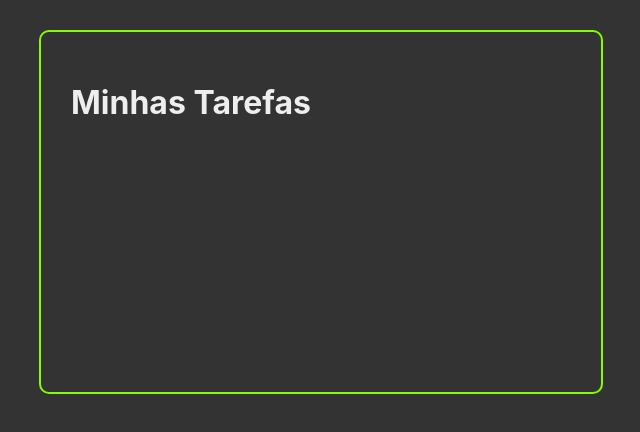
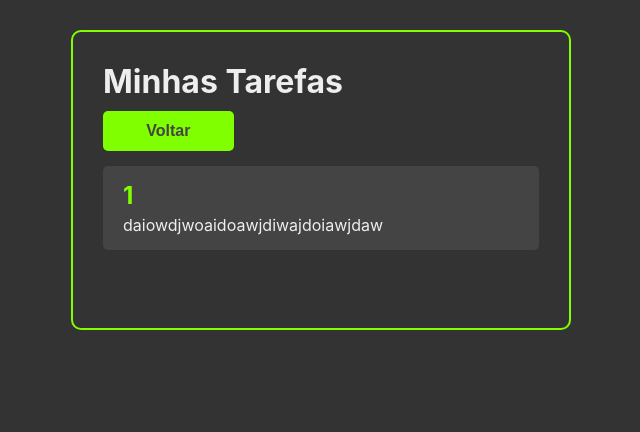
Before and after one commit to analuisadev/Task-List, a React (Create React App) app in the folder listadetarefas/: page /1 in a window 1280 px wide. Shown: the top 432 px of the page, without its empty margins (319-959 px from the left). Built offline with nearby package versions, Linux system fonts and the light colour scheme.

Commit message:
resolvendo bugs

```diff
--- a/listadetarefas/src/App.jsx
+++ b/listadetarefas/src/App.jsx
@@ -66,7 +66,7 @@ function App() {
                   handleTaskClick={handleTaskClick} handleTaskDeletion={handleTaskDeletion}/>
                 </>
             )}/>
-            <Route path="/:taskTitle " exact render={TaskDetails}/>
+            <Route path="/:taskTitle" exact component={TaskDetails}/>
         </div>
       </Router>
     );
--- a/listadetarefas/src/components/Button.jsx
+++ b/listadetarefas/src/components/Button.jsx
@@ -3,7 +3,7 @@ import styles from './Button.module.css'
 
 function Button({children, onClick}) {
     return (
-        <button onClick={onClick} className={styles.button}>Adicionar</button>
+        <button onClick={onClick} className={styles.button}>{children}</button>
     )
 };
 
--- a/listadetarefas/src/components/Task.jsx
+++ b/listadetarefas/src/components/Task.jsx
@@ -1,8 +1,14 @@
 import React from 'react';
 import styles from './Task.module.css';
 import {CgClose, CgInfo} from 'react-icons/cg'
+import {useHistory} from 'react-router-dom'
 
 function Task({task, handleTaskClick, handleTaskDeletion}) {
+    const history = useHistory();
+
+    const handleTaskDetailsClick = () => {
+        history.push(`/${task.title}`)
+    }
     return (
         <div className={styles.task_container} style={task.completed ? {borderLeft: '6px solid chartreuse'} : {}}>
             <div className={styles.task_title} onClick={() => handleTaskClick(task.id)}>
@@ -10,8 +16,10 @@ function Task({task, handleTaskClick, handleTaskDeletion}) {
             </div>
 
             <div className={styles.buttons_container}>
-                 <button className={styles.removeTask_button}onClick={() => handleTaskDeletion(task.id)}><CgClose /></button>
-                 <button className={styles.seeTask_Detailsbutton}><CgInfo /></button>
+                 <button
+                 className={styles.removeTask_button}
+                 onClick={() => handleTaskDeletion(task.id)}><CgClose /></button>
+                 <button className={styles.seeTask_Detailsbutton} onClick={handleTaskDetailsClick}><CgInfo /></button>
             </div>
         </div>
     )
--- a/listadetarefas/src/components/Task.module.css
+++ b/listadetarefas/src/components/Task.module.css
@@ -18,4 +18,5 @@
     border: none;
     font-size: 24px;
     color: chartreuse;
+    margin: 0 5px;
 }
--- a/listadetarefas/src/components/TaskDetails.jsx
+++ b/listadetarefas/src/components/TaskDetails.jsx
@@ -1,20 +1,28 @@
 import React from 'react';
+import { useHistory, useParams } from 'react-router-dom';
 
 import Button from './Button'
-import styles from './Button.module.css'
+import styles from './TaskDetails.module.css'
+
 
 function TaskDetails() {
+    const params = useParams();
+    const history = useHistory();
+
+    const handleBackButtonClick = () => {
+        history.goBack();
+    }
     return (
         <>
             <div className={styles.Backbutton_container}>
                 <Button>Voltar</Button>
             </div>
             <div className={styles.Taskdetails_container}>
-                <p>Titulo</p>
+                <h2>{params.taskTitle}</h2>
                 <p>daiowdjwoaidoawjdiwajdoiawjdaw</p>
             </div>
         </>
     )
 }
 
-export default TaskDetails
+export default TaskDetails;
--- /dev/null
+++ b/listadetarefas/src/components/TaskDetails.module.css
@@ -0,0 +1,19 @@
+.Taskdetails_container {
+    background-color: #444;
+    margin: 15px 0;
+    padding: 15px 20px;
+    display: flex;
+    flex-direction: column;
+    color: #eee;
+    border-radius: 5px;
+}
+
+.Taskdetails_container h2 {
+    margin-bottom: 5px;
+    color: chartreuse;
+}
+
+.Backbutton_container {
+    width: 30%;
+    margin-top: 10px;
+}
--- a/listadetarefas/src/index.css
+++ b/listadetarefas/src/index.css
@@ -1,3 +1,9 @@
+* {
+  margin: 0;
+  padding: 0;
+  box-sizing: border-box;
+}
+
 body {
   margin: 0;
   font-family: -apple-system, BlinkMacSystemFont, 'Segoe UI', 'Roboto', 'Oxygen',
```
